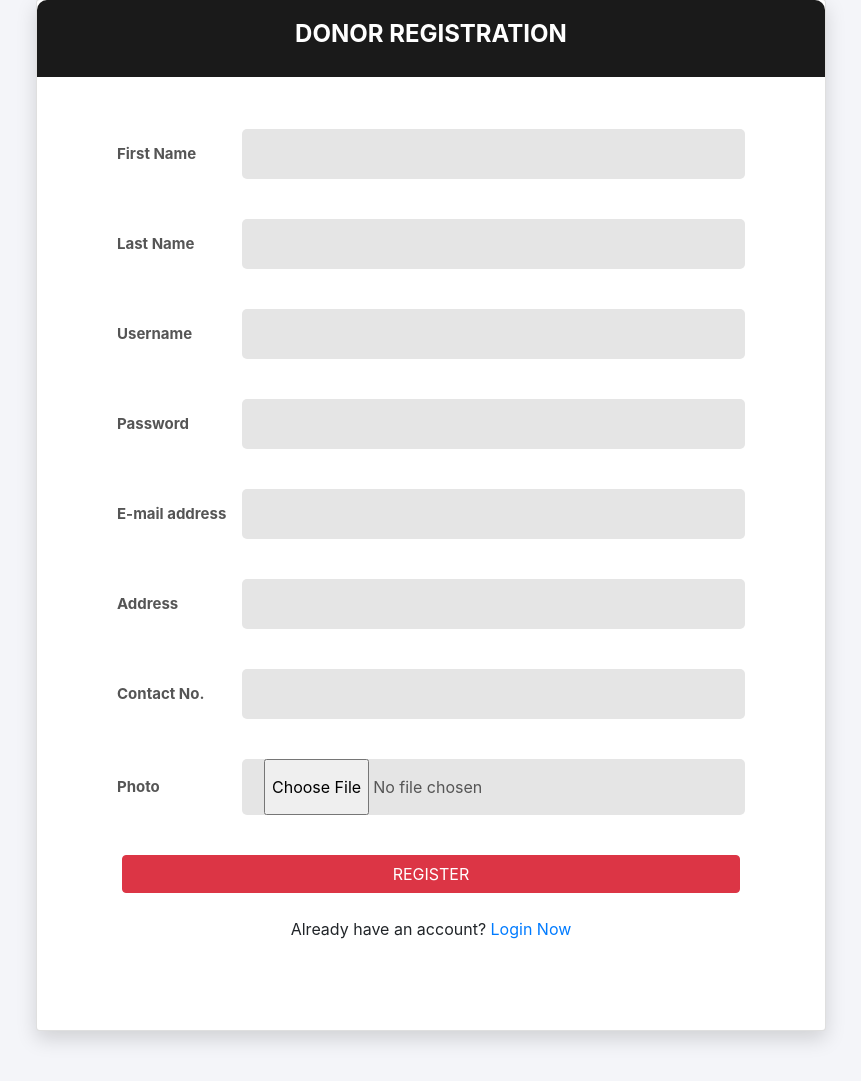
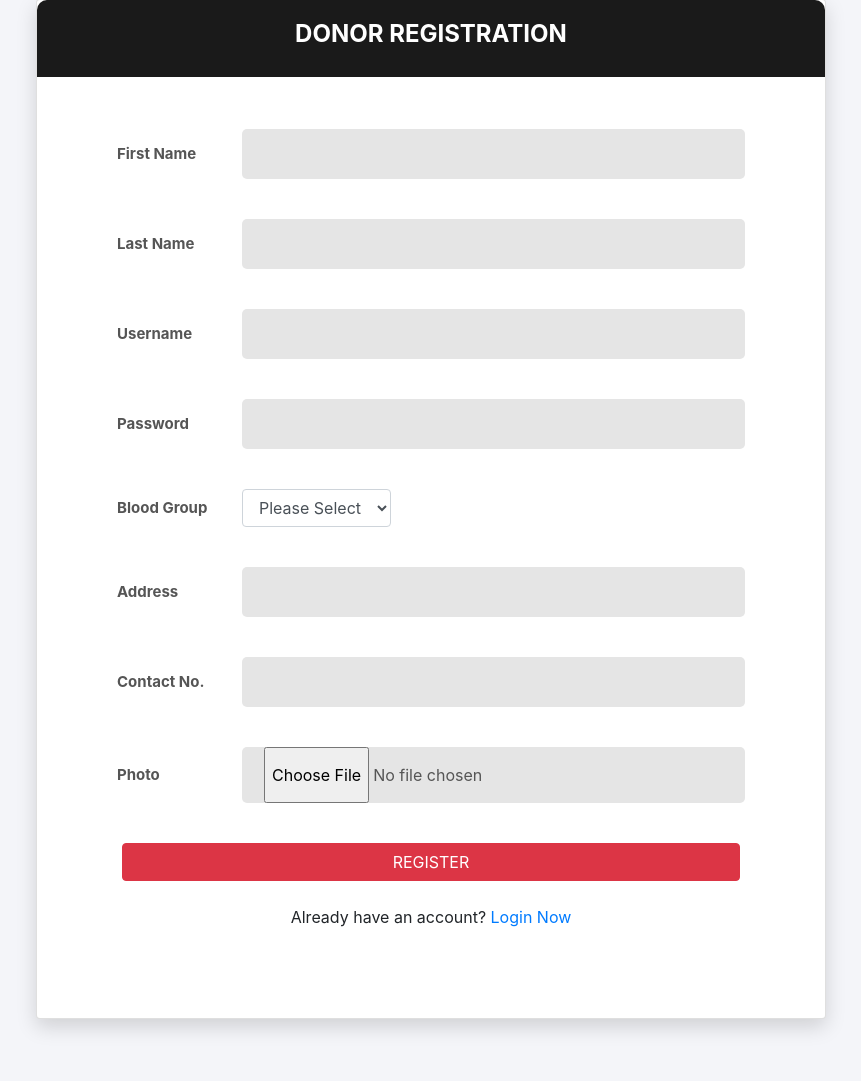
Before and after one commit to shoot2kill-hub/Online_Blood_Bank_System, a Django app: page /donor/donorsignup in a window 1280 px wide. Shown: the part 118-1199 px from the top of the page, without its empty margins (209-1070 px from the left). After the commit the page ends 1149 px from the top, so only its background shows below. Run offline with Django 3.2, Linux system fonts and the light colour scheme; some libraries are stand-ins or nearby versions.

Commit message:
Few changes

```diff
--- a/templates/donor/donorsignup.html
+++ b/templates/donor/donorsignup.html
@@ -78,10 +78,23 @@
 
 
                         <div class="form-row">
-                            <div class="name">E-mail address</div>
+                            <div class="name">Blood Group</div>
                             <div class="value">
                                 <div class="input-group">
-                                    {% render_field donorForm.address|attr:'required:true'  class="input--style-5"  %}
+                                    <div class="rs-select2 js-select-simple select--no-search">
+                                        <select name="bloodgroup" class="form-control">
+                                            <option disabled="disabled" selected="selected">Please Select</option>
+                                            <option>O+</option>
+                                            <option>O-</option>
+                                            <option>A+</option>
+                                            <option>A-</option>
+                                            <option>B+</option>
+                                            <option>B-</option>
+                                            <option>AB+</option>
+                                            <option>AB-</option>
+                                        </select>
+                                        <div class="select-dropdown"></div>
+                                    </div>
                                 </div>
                             </div>
                         </div>
```
Also changed, not shown: db.sqlite3, donor/migrations/0002_rename_bloodgroup_donor_email.py (added), donor/migrations/0003_rename_email_donor_bloodgroup.py (added), static/profile_pic/Patient/Screenshot_83.png (added).
